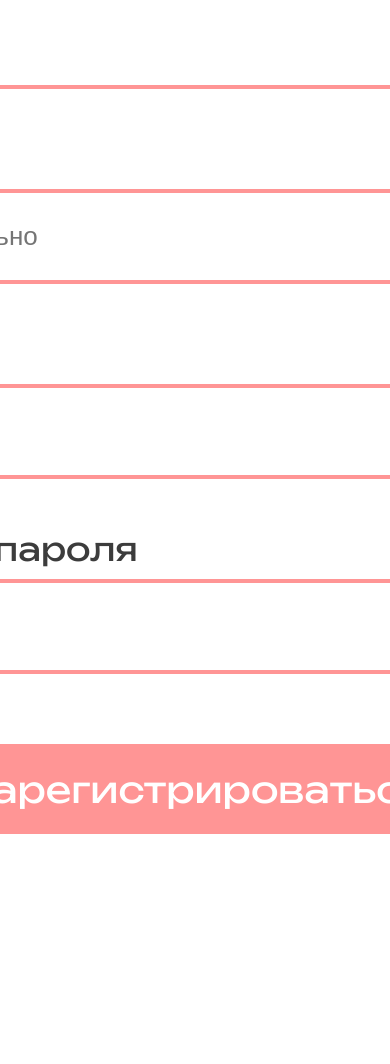
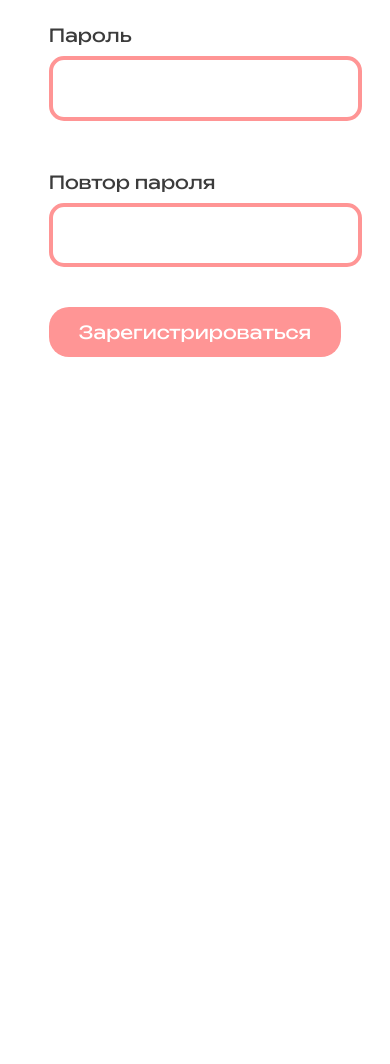
Before and after one commit to kawaiierror/mash_cats, a plain HTML site: page registration.html in a window 390 px wide. Shown: the part 728-1792 px from the top of the page. After the commit the page ends 1235 px from the top, so only its background shows below. Drawn offline with Linux system fonts and the light colour scheme.

Commit message:
Update registration.css (media)

```diff
--- a/assets/registration.css
+++ b/assets/registration.css
@@ -84,3 +84,64 @@ main {
     color: #FF9595;
     box-shadow: 1px 1px 5px 5px rgba(255, 0, 0, 0.3);
 }
+
+
+@media (max-width: 768px) {
+    .registration_title {
+        font-size: 50px; /* уменьшение размера заголовка */
+        margin-top: 30px;
+        margin-bottom: 30px;
+    }
+
+    .registartion_form {
+        width: 75%;
+        max-width: 85%;
+    }
+    .input_container {
+        width: 100%;
+    }
+    .input {
+        width: 100%; /* делаем ширину input в проценте от контейнера */
+        font-size: 20px; /* немного уменьшаем размер текста */
+        padding: 0.3rem 0.6rem;
+        border-radius: 15px;
+    }
+
+    .btn_register {
+        width: 75%;
+        max-width: 85%;
+        font-size: 24px;
+        height: 60px;
+        margin-top: 50px;
+    }
+}
+
+/* Еще более для мобильных устройств */
+@media (max-width: 400px) {
+    main {
+        margin-bottom: 150px; /* уменьшаем отступы по низу страницы */
+    }
+
+    .registration_title {
+        font-size: 32px;
+        margin-top: 20px;
+        margin-bottom: 20px;
+    }
+
+    .input {
+        width: 100%;
+        font-size: 16px;
+        padding: 0.2rem 0.4rem;
+        height: 50px; /* уменьшаем высоту */
+    }
+
+    .btn_register {
+        font-size: 20px;
+        height: 50px;
+        font-size: 18px;
+        margin-top: 40px;
+    }
+    .input_title {
+    font-size: 18px;
+    }
+}
```
